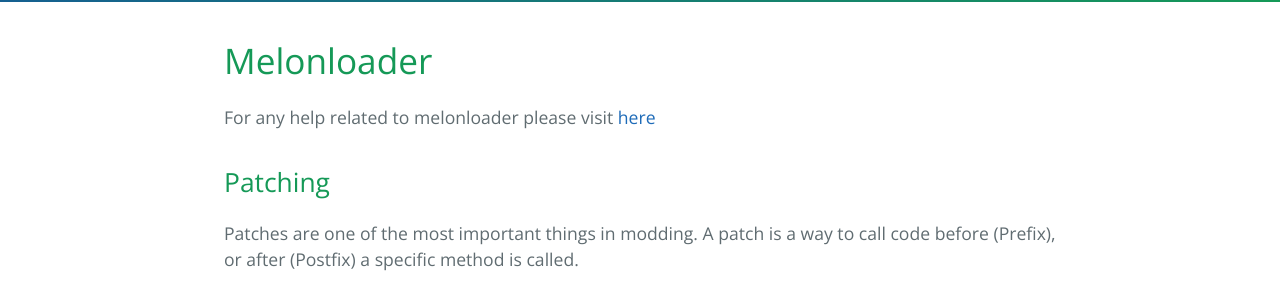
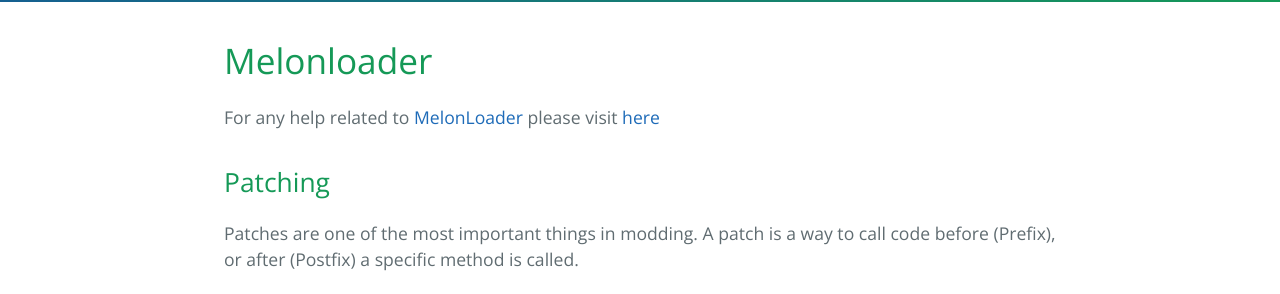
Before and after one commit to vrchatmoddingdocs/vrchatmoddingdocs.github.io, a Jekyll site: the page built from docs/modding.md, in a window 1280 px wide. Shown: the part 334-628 px from the top of the page. Built offline with Jekyll 4.4.1, drawn with Linux system fonts in a browser that asks for light colours; part of the change alters nothing that is shown.

```diff
--- a/docs/modding.md
+++ b/docs/modding.md
@@ -5,7 +5,7 @@ filename: modding
 ---
 
 # Melonloader
-For any help related to melonloader please visit <a href="https://melonwiki.xyz/#/modders/quickstart"> here </a>
+For any help related to <a href="https://github.com/LavaGang/MelonLoader/"> MelonLoader </a> please visit <a href="https://melonwiki.xyz/#/modders/quickstart"> here </a>
 
 
 ## Patching
```
